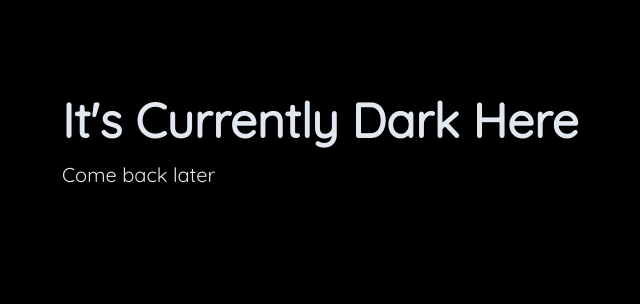
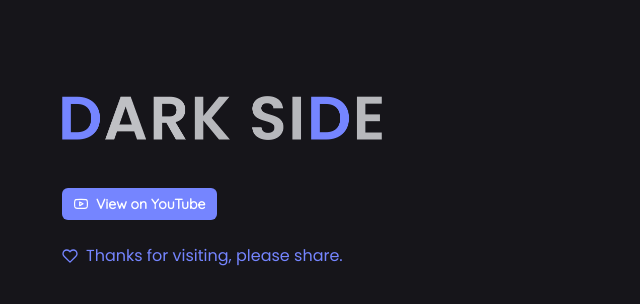
Before and after one commit to mxvsh/portfolio-react, a React (Create React App) app: page /dark in a window 1280 px wide. Shown: the top 304 px of the page, without its empty margins (34-674 px from the left). Built offline with nearby package versions, Linux system fonts and the light colour scheme.

Commit message:
updated dark page

```diff
--- a/public/index.html
+++ b/public/index.html
@@ -11,7 +11,7 @@
     />
     <link rel="preconnect" href="https://fonts.gstatic.com" />
     <link
-      href="https://fonts.googleapis.com/css2?family=Quicksand&family=Roboto&display=swap"
+      href="https://fonts.googleapis.com/css2?family=Quicksand&family=Poppins&family=Roboto&display=swap"
       rel="stylesheet"
     />
     <link rel="apple-touch-icon" href="%PUBLIC_URL%/logo192.png" />
--- a/src/pages/Dark.js
+++ b/src/pages/Dark.js
@@ -1,14 +1,31 @@
+import { Button } from "@chakra-ui/button";
+import { Image } from "@chakra-ui/image";
 import { Text } from "@chakra-ui/layout";
 import { Heading } from "@chakra-ui/layout";
 import { Box } from "@chakra-ui/layout";
+import { FiHeart, FiYoutube } from "react-icons/fi";
 
 export default function Dark() {
   return (
-    <Box h="100vh" bg="black">
-      <Box p={{ base: 12, md: 24 }} textColor="gray.200">
-        <Heading size="2xl">It's Currently Dark Here</Heading>
-        <Text mt={4} fontSize="xl">
-          Come back later
+    <Box h="100vh" bg="#16151A">
+      <Box p={{ base: 12, md: 24 }} textColor="#7585FF">
+        <Image src="/assets/dark-side.png" w={"80"} />
+
+        <Box mt={12}>
+          <Button
+            size="sm"
+            leftIcon={<FiYoutube />}
+            bg="#7585FF"
+            textColor="white"
+            _hover={{ bg: "#7585FF" }}
+            as="a"
+            href="https://www.youtube.com/playlist?list=PL2guVjsa6dz_gAXYjciDxUblDymB4IQyk"
+          >
+            View on YouTube
+          </Button>
+        </Box>
+        <Text mt={6} fontFamily="Poppins" d="flex" alignItems="center">
+          <FiHeart /> <Box ml={2}>Thanks for visiting, please share.</Box>
         </Text>
       </Box>
     </Box>
```
Also changed, not shown: public/assets/dark-side.png (added).
